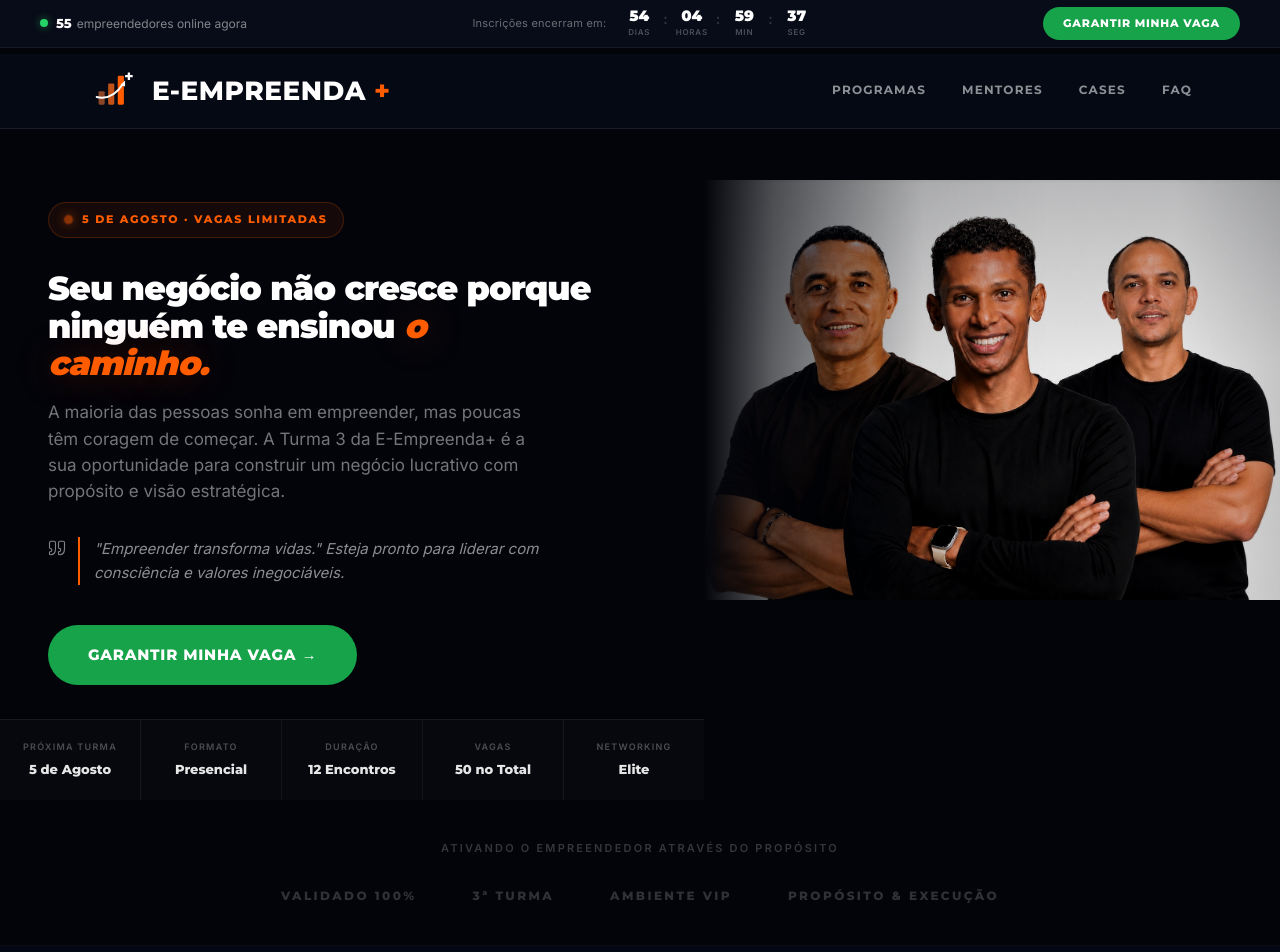
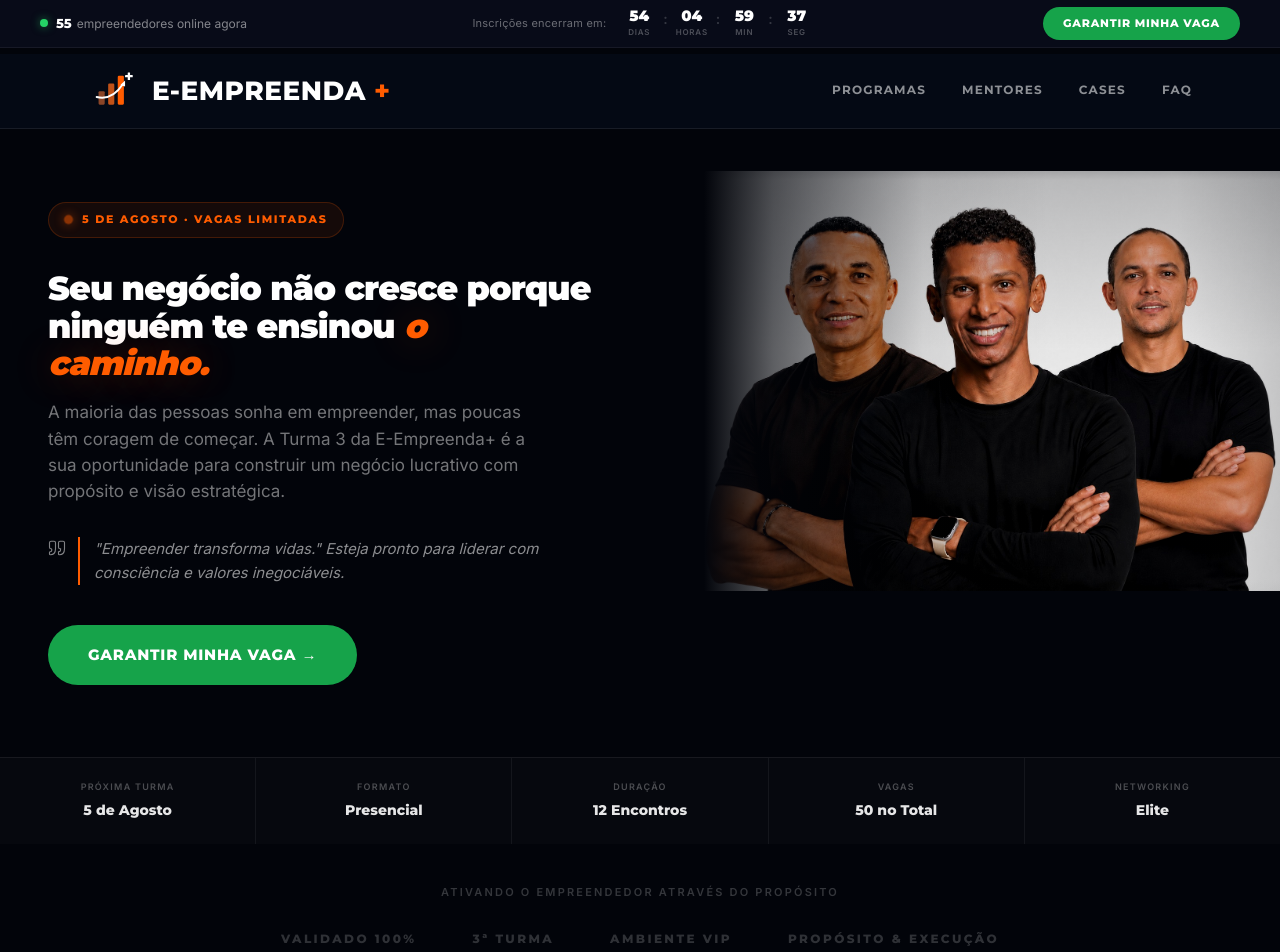
Before and after one commit to pluppex-art/E-EMPREENDA-Plus, a React (Vite) app: page / in a window 1280 px wide. Shown: the top 952 px of the page. Built offline with nearby package versions, Linux system fonts and the light colour scheme; no server answers; the database is empty.

Commit message:
refactor: move heroStats section to full-width grid row at base of Home page

```diff
--- a/src/pages/Home/Home.module.css
+++ b/src/pages/Home/Home.module.css
@@ -69,6 +69,7 @@
 .hero {
   display: grid;
   grid-template-columns: 55% 45%;
+  grid-template-rows: 1fr auto;
   min-height: 100vh;
   padding-top: 130px; /* announcement bar 54px + navbar ~76px */
   position: relative;
@@ -77,13 +78,13 @@
 
 .heroLeft {
   display: flex;
-  flex-direction: column;
-  justify-content: space-between;
-  align-items: stretch;
+  align-items: flex-start;
   position: relative;
   background: #02040A;
   padding-top: 72px;
-  padding-bottom: 0;
+  padding-bottom: 72px;
+  grid-row: 1;
+  grid-column: 1;
 }
 
 /* Use max-width to match .container but left-aligned */
@@ -213,7 +214,9 @@
 .heroRight {
   position: relative;
   overflow: hidden;
-  background: #02040A; /* same dark as page — multiply blends white photo bg into this */
+  background: #02040A;
+  grid-row: 1;
+  grid-column: 2;
 }
 
 .heroPhoto {
@@ -240,13 +243,14 @@
   pointer-events: none;
 }
 
-/* ── HERO STATS — barra inferior do hero ── */
+/* ── HERO STATS — barra de largura total na base do hero ── */
 .heroStats {
+  grid-column: 1 / -1;
+  grid-row: 2;
   display: flex;
   align-items: stretch;
   border-top: 1px solid rgba(255, 255, 255, 0.07);
   background: rgba(255, 255, 255, 0.015);
-  margin-top: auto;
 }
 
 .heroStatItem {
@@ -255,7 +259,7 @@
   justify-content: center;
   gap: 5px;
   flex: 1;
-  padding: 20px 0;
+  padding: 22px 0;
   text-align: center;
   border-right: 1px solid rgba(255, 255, 255, 0.06);
   transition: background 0.2s;
@@ -280,7 +284,7 @@
 
 .heroStatValue {
   font-family: var(--font-display);
-  font-size: 13px;
+  font-size: 14px;
   font-weight: 800;
   color: rgba(255, 255, 255, 0.9);
   white-space: nowrap;
--- a/src/pages/Home/index.tsx
+++ b/src/pages/Home/index.tsx
@@ -92,20 +92,6 @@ export default function Home() {
             </Link>
           </div>
 
-          <div className={styles.heroStats}>
-            {[
-              { label: 'Próxima Turma', value: '5 de Agosto' },
-              { label: 'Formato', value: 'Presencial' },
-              { label: 'Duração', value: '12 Encontros' },
-              { label: 'Vagas', value: '50 no Total' },
-              { label: 'Networking', value: 'Elite' },
-            ].map(({ label, value }) => (
-              <div key={label} className={styles.heroStatItem}>
-                <span className={styles.heroStatLabel}>{label}</span>
-                <span className={styles.heroStatValue}>{value}</span>
-              </div>
-            ))}
-          </div>
         </div>
 
         <div className={styles.heroRight}>
@@ -117,6 +103,21 @@ export default function Home() {
             onError={(e) => { (e.target as HTMLImageElement).style.display = 'none' }}
           />
           <div className={styles.heroPhotoGradient} />
+        </div>
+
+        <div className={styles.heroStats}>
+          {[
+            { label: 'Próxima Turma', value: '5 de Agosto' },
+            { label: 'Formato', value: 'Presencial' },
+            { label: 'Duração', value: '12 Encontros' },
+            { label: 'Vagas', value: '50 no Total' },
+            { label: 'Networking', value: 'Elite' },
+          ].map(({ label, value }) => (
+            <div key={label} className={styles.heroStatItem}>
+              <span className={styles.heroStatLabel}>{label}</span>
+              <span className={styles.heroStatValue}>{value}</span>
+            </div>
+          ))}
         </div>
       </section>
 
```
